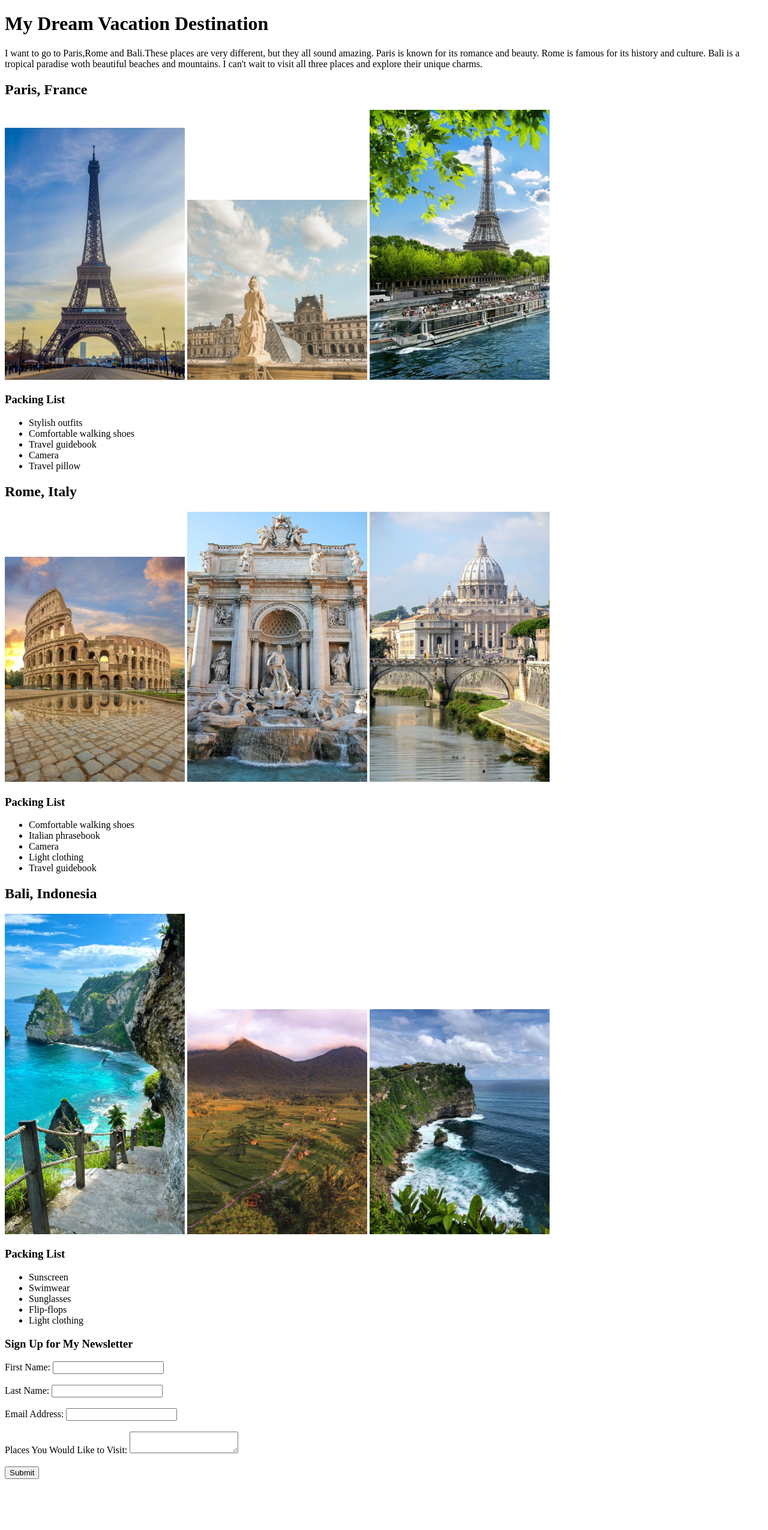
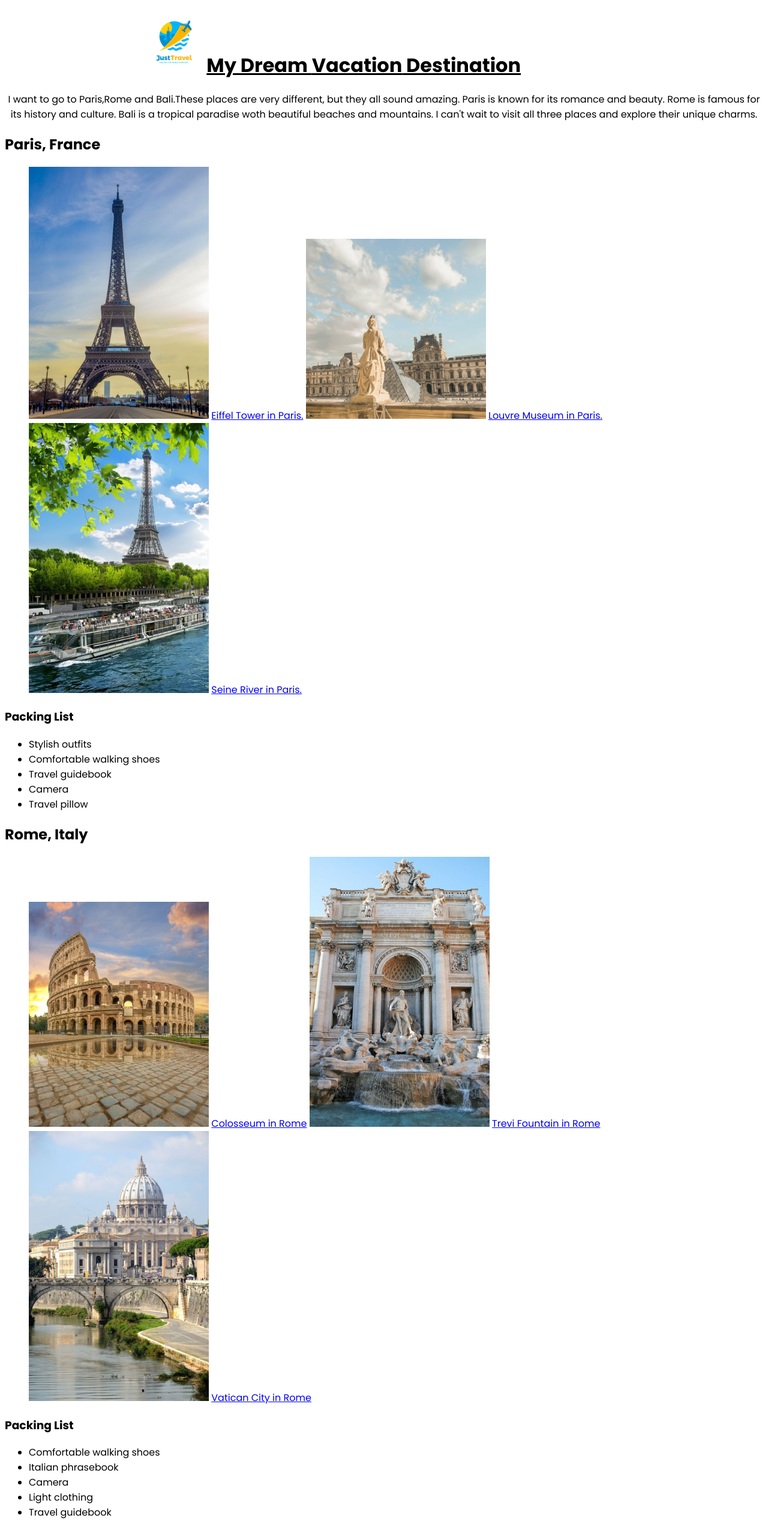
Before and after one commit to MaryNjue/My-Dream-3-Vacation-places, a plain HTML site: page index.html in a window 1280 px wide. Shown: the top 2550 px of the page at 60% size. Before the commit the page ends 2473 px from the top, so only its background shows below. Drawn offline with Linux system fonts and the light colour scheme.

Commit message:
this commit contains an added css file

```diff
--- a/index.html
+++ b/index.html
@@ -4,18 +4,29 @@
     <meta charset="UTF-8">
     <meta name="viewport" content="width=device-width, initial-scale=1.0">
     <title>My Dream Vacation Destination</title>
+    <link rel="icon" href="./images/logo.jpg">
+    <link rel="stylesheet" href="styles.css">
 </head>
 <body>
-        <h1>My Dream Vacation Destination</h1>
+   <div class="container">
+       <img src="./images/logo.jpg" alt="logo" width="100px" class="logo" />
+        <h1 id="m-title">My Dream <strong>Vacation</strong> Destination</h1>
+        </div>
         <p>I want to go to Paris,Rome and Bali.These places are very different, but they all sound amazing. Paris is known for its romance and beauty.
             Rome is famous for its history and culture. Bali is a tropical paradise woth beautiful beaches and mountains. I can't wait to visit all three
             places and explore their unique charms.
         </p>
 
         <h2>Paris, France</h2>
+           <figure>
             <img src="./Images/paris1.jpeg" alt="Eiffel Tower in Paris" width="300px">
+                <figcaption><a href="https://www.toureiffel.paris/en" target="_blank" >Eiffel Tower in Paris.</a></figcaption>
             <img src="./Images/paris2.jpeg" alt="Louvre Museum in Paris" width="300px">
+            <figcaption><a href="https://en.wikipedia.org/wiki/Louvre" target="_blank" >Louvre Museum in Paris.</a></figcaption>
             <img src="./Images/paris3.jpeg" alt="Seine River in Paris" width="300px">
+            <figcaption><a href="https://en.wikipedia.org//wiki/Seine" target="_blank" >Seine River in Paris.</a></figcaption>
+           </figure>
+      <div class="list">
         <h3>Packing List</h3>
         <ul>
             <li>Stylish outfits</li>
@@ -24,12 +35,18 @@
             <li>Camera</li>
             <li>Travel pillow</li>
         </ul>
+      </div>
 
         <h2>Rome, Italy</h2>
         <div>
+            <figure>
             <img src="./Images/Colosseum.jpeg" alt="Colosseum in Rome"width="300px">
+            <figcaption><a href="https://en.wikipedia.org/wiki/Colosseum" target="_blank" >Colosseum in Rome</a></figcaption>
             <img src="./Images/rome2.jpeg" alt="Trevi Fountain in Rome" width="300px">
+            <figcaption><a href="https://en.wikipedia.org/wiki/Trevi_Fountain" target="_blank" >Trevi Fountain in Rome</a></figcaption>
             <img src="./Images/rome3.jpeg" alt="Vatican City in Rome" width="300px">
+            <figcaption><a href="https://www.thevaticantickets.com/vatican-city/" target="_blank" >Vatican City in Rome</a></figcaption>
+            </figure>
         </div>
         <h3>Packing List</h3>
         <ul>
@@ -42,9 +59,14 @@
 
         <h2>Bali, Indonesia</h2>
         <div>
+            <figure>
             <img src="./Images/bali1.jpeg" alt="Bali beach view" width="300px">
+            <figcaption><a href="https://www.tripadvisor.com/Attractions-g294226-Activities-c61-t52-Bali.html" target="_blank" >Bali beach view.</a></figcaption>
             <img src="./Images/bali2.jpeg" alt="Rice terraces in Bali" width="300px">
+            <figcaption><a href="https://theworldtravelguy.com/tegalalang-rice-terrace-fields-in-ubud-bali/" target="_blank" >Rice terraces in Bali.</a></figcaption>
             <img src="./Images/bali3.jpeg" alt="Uluwatu Temple in Bali" width="300px">
+            <figcaption><a href="https://www.raftingbali.net/uluwatu-temple-bali/" target="_blank" >Uluwatu Temple in Bali.</a></figcaption>
+            </figure>
         </div>
         <h3>Packing List</h3>
         <ul>
@@ -69,7 +91,7 @@
             <label for="places">Places You Would Like to Visit:</label>
             <textarea id="places"  ></textarea><br><br>
 
-            <input type="submit">
+            <input type="submit" class="submit">
         </form>
 </body>
 </html>
--- /dev/null
+++ b/styles.css
@@ -0,0 +1,35 @@
+@import url('https://fonts.googleapis.com/css2?family=Poppins:ital,wght@0,100;0,200;0,300;0,400;0,500;0,600;0,700;0,800;0,900;1,100;1,200;1,300;1,400;1,500;1,600;1,700;1,800;1,900&display=swap');
+body{
+    font-family: "Poppins", sans-serif;
+}
+.container {
+    width: 800px;
+    margin: 20px auto;
+}
+#m-title{
+    display: inline;
+    text-decoration-line: underline;
+}
+.figure-img{
+    display: inline;
+}
+figcaption{
+    display: inline;
+}
+p{
+    text-align: center;
+}
+.submit{
+    display: block;
+    margin-top: 20px;
+    border: none;
+    outline: none;
+    background-color:rgb(218, 165, 32);
+    padding: 10px 15px;
+    width: 40%;
+    border-radius: 15px;
+    font-weight: 600;
+    font-size: 18px;
+    color: white;
+    margin-bottom: 20px;
+}
```
Also changed, not shown: Images/logo.jpg (added).
